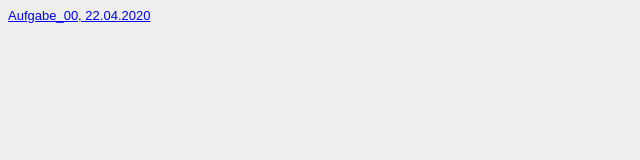
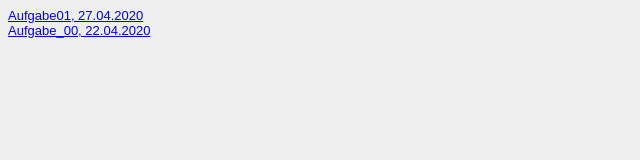
Before and after one commit to FelixIltgen/GIS_2020, a plain HTML site: page Steckbrief/steckbrief.htm in a window 1280 px wide. Shown: the whole page, without its empty margins (0-640 px from the left). Drawn offline with Linux system fonts and the light colour scheme.

Commit message:
Aktualisierung Steckbrief

```diff
--- a/Steckbrief/steckbrief.htm
+++ b/Steckbrief/steckbrief.htm
@@ -12,6 +12,7 @@ body {
 </style>
 </head>
 <body>
+	<a href="https://felixiltgen.github.io/GIS_2020/Aufgabe_01/index.html"target="_blank">Aufgabe01, 27.04.2020</a> <br>
 	<a href="https://felixiltgen.github.io/GIS_2020/Aufgabe_00/index.html" target="_blank">Aufgabe_00, 22.04.2020</a>
 	<!-- Hier die Links zu den gelösten Aufgaben einstellen, aktuelle oben, alte stehen lassen! Format: Aufgabenbezeichnung, Datum -->
 </body>
```
